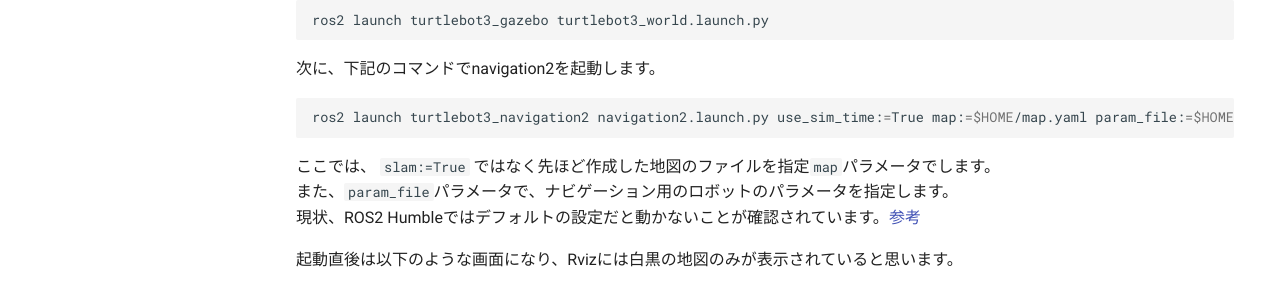
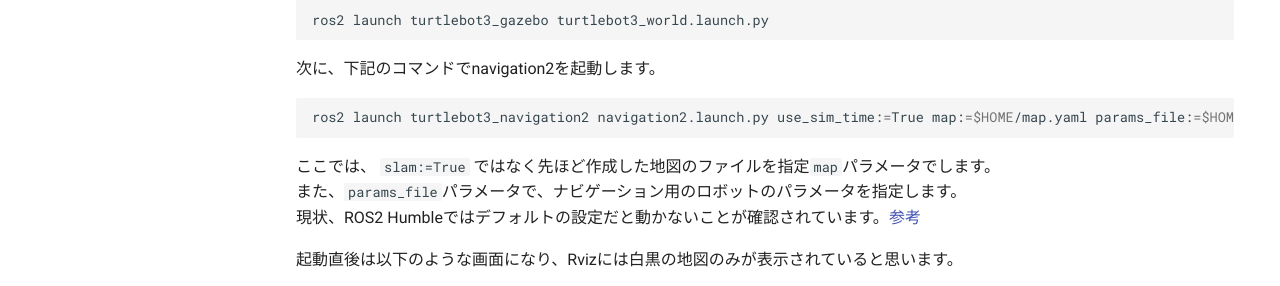
Before and after one commit to OUXT-Polaris/ros_handson, an MkDocs documentation site: the page built from docs/navigation_with_map.md, in a window 1280 px wide and 900 px high. Shown: the part 320-606 px from the top of the window. Built offline with MkDocs 1.6.1 and Material for MkDocs 9.7.7, drawn with Linux system fonts in a browser that asks for light colours; nearby versions of some CDN libraries; comment, search, counter and statistics services are not loaded.

Commit message:
modified param name

````diff
--- a/docs/navigation_with_map.md
+++ b/docs/navigation_with_map.md
@@ -11,11 +11,11 @@
 次に、下記のコマンドでnavigation2を起動します。
 
 ```bash
-ros2 launch turtlebot3_navigation2 navigation2.launch.py use_sim_time:=True map:=$HOME/map.yaml param_file:=$HOME/Desktop/burger.yaml
+ros2 launch turtlebot3_navigation2 navigation2.launch.py use_sim_time:=True map:=$HOME/map.yaml params_file:=$HOME/Desktop/burger.yaml
 ```
 
 ここでは、 `slam:=True` ではなく先ほど作成した地図のファイルを指定`map`パラメータでします。
-また、`param_file`パラメータで、ナビゲーション用のロボットのパラメータを指定します。
+また、`params_file`パラメータで、ナビゲーション用のロボットのパラメータを指定します。
 現状、ROS2 Humbleではデフォルトの設定だと動かないことが確認されています。[参考](https://github.com/ROBOTIS-GIT/turtlebot3/issues/884)
 
 起動直後は以下のような画面になり、Rvizには白黒の地図のみが表示されていると思います。
````
